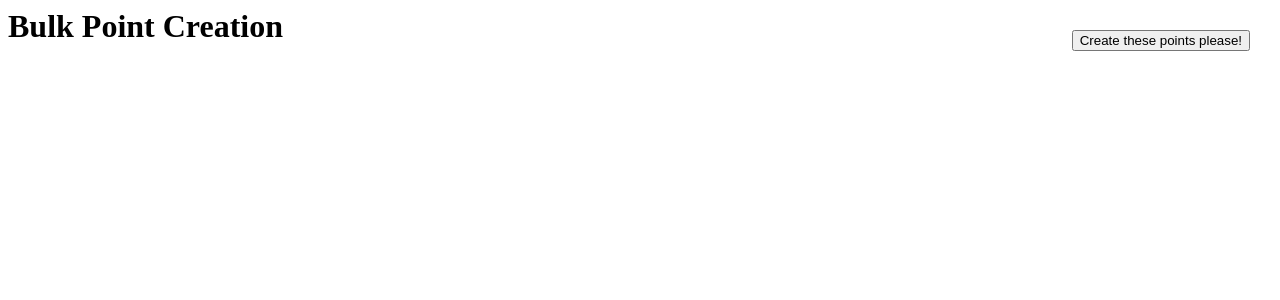
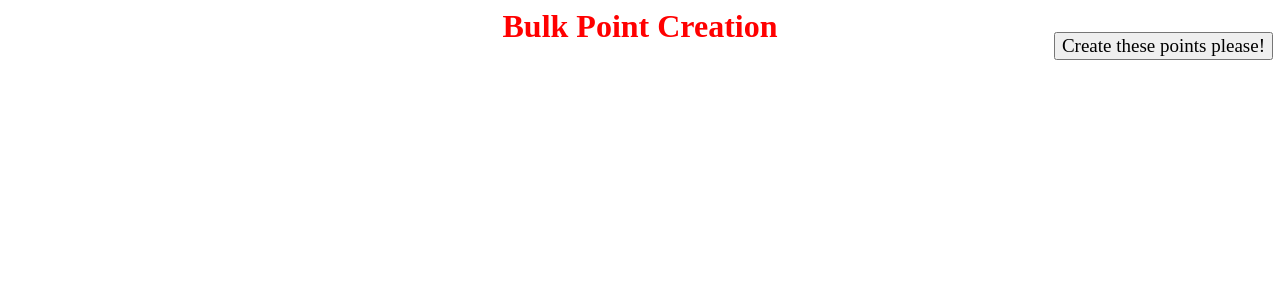
Before and after one commit to henrysingleton/timetomelbourne, a Django app: template pttime/templates/pttime/bulkcreate.html in a window 1280 px wide. Shown: the top 300 px of the page. Run offline with Django 3.2, Linux system fonts and the light colour scheme; the template is opened without the code that fills it, so the values that code supplies are empty; parts of the project's set-up code (start-up, migrations or seed data) failed here and were passed over.

Commit message:
Styles updates

```diff
--- a/pttime/rest_views.py
+++ b/pttime/rest_views.py
@@ -5,7 +5,6 @@ from . import mappers
 from . import models
 from .models import Location
 from django.http import HttpResponse
-
 
 
 class LocationListView(views.ListPostMixin, views.ListGetMixin, views.BaseListView):
@@ -19,8 +18,9 @@ def post_bulk_create(request):
 
     location_objects = [
         Location(
-            suburb=location['suburb'],
-            postcode=location['postcode'],
+            #suburb=location['suburb'],
+            #postcode=location['postcode'],
+            geolocation=location['geolocation']
         )
         for location in json_obj['data']
     ]
--- a/pttime/static/pttime/bulk-create.css
+++ b/pttime/static/pttime/bulk-create.css
@@ -8,6 +8,20 @@
 
 .create-points {
     position: absolute;
-    right: 30px;
-    top: 30px;
+    right: 7px;
+    top: 32px;
+    font-size: 19px;
+    font-family: Luminari;
 }
+
+h1 {
+    font-family: Luminari;
+    text-align: center;
+    color: red;
+}
+
+/*
+body {
+    background: black url(/static/pttime/animated-stars-background.gif);
+}
+*/
```
Also changed, not shown: pttime/static/pttime/animated-stars-background.gif (added).
